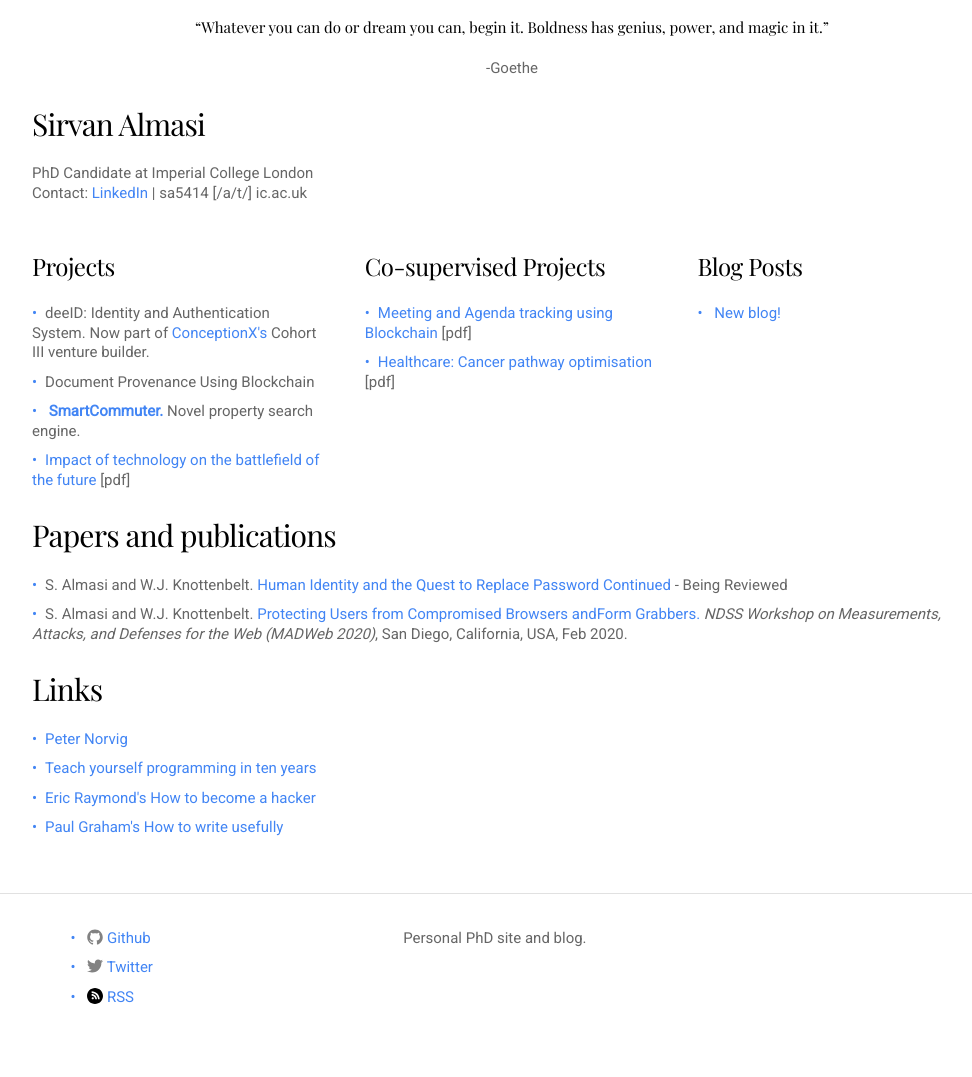
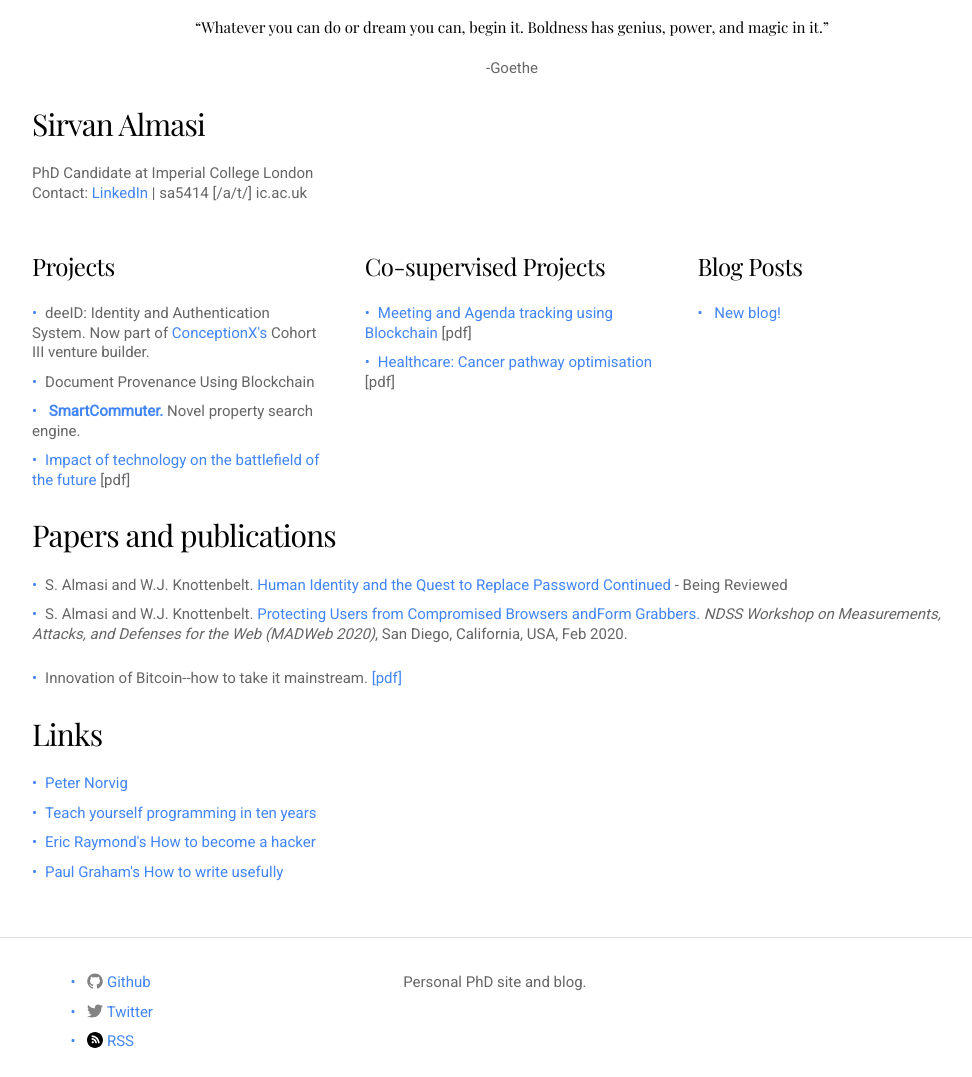
Before and after one commit to sirvan3tr/sirvan3tr.github.io.old, a Jekyll site: the page built from index.html, in a window 1280 px wide. Shown: the whole page, without its empty margins (128-1100 px from the left). Built offline with Jekyll 4.4.1, drawn with Linux system fonts in a browser that asks for light colours; before the commit the page ends 1032 px from its top, so only the background shows below that.

Commit message:
bitcoin presentation

```diff
--- a/index.html
+++ b/index.html
@@ -7,7 +7,7 @@ layout: page
     <ul>
       <li>deeID: Identity and Authentication System. Now part of <a href="https://conceptionx.org/" target="_blank">ConceptionX's</a> Cohort III venture builder.</li>
       <li>Document Provenance Using Blockchain</li>
-      <li><strong> <a href="http//www.smartcommuter.uk">SmartCommuter.</a></strong> Novel property search engine.</li>
+      <li><strong> <a href="http//www.smartcommuter.uk/">SmartCommuter.</a></strong> Novel property search engine.</li>
       <li><a href="docs/essays/royalsignalessay_sirvan.pdf" >Impact of technology on the battlefield of the future</a> [pdf]</li>
     </ul>
   </div>
@@ -35,9 +35,14 @@ layout: page
 <div class="row">
   <h4>Papers and publications</h4>
   <ul>
-    <li>S. Almasi and W.J. Knottenbelt. <a href="/docs/papers/deeID_USENIX_Feb_2020wnames.pdf">Human Identity and the Quest to Replace Password Continued</a> - Being Reviewed</li>
-    <li>S. Almasi and W.J. Knottenbelt. <a href="/docs/papers/Protecting_user_secrets_NDSS_Workshop.pdf">Protecting Users from Compromised Browsers andForm Grabbers.</a> <i>NDSS Workshop on Measurements, Attacks, and Defenses for the Web (MADWeb 2020)</i>, San Diego, California, USA, Feb 2020.</li>
+    <li>S. Almasi and W.J. Knottenbelt. <a href="docs/papers/deeID_USENIX_Feb_2020wnames.pdf">Human Identity and the Quest to Replace Password Continued</a> - Being Reviewed</li>
+    <li>S. Almasi and W.J. Knottenbelt. <a href="docs/papers/Protecting_user_secrets_NDSS_Workshop.pdf">Protecting Users from Compromised Browsers andForm Grabbers.</a> <i>NDSS Workshop on Measurements, Attacks, and Defenses for the Web (MADWeb 2020)</i>, San Diego, California, USA, Feb 2020.</li>
 
+  </ul>
+</div>
+<div class="row">
+  <ul>
+    <li>Innovation of Bitcoin--how to take it mainstream. <a href="docs/presentations/2020-10-09_sirvan_bitcoin-innovation">[pdf]</a></li>
   </ul>
 </div>
 <div class="row">
```
Also changed, not shown: 1 other file.
